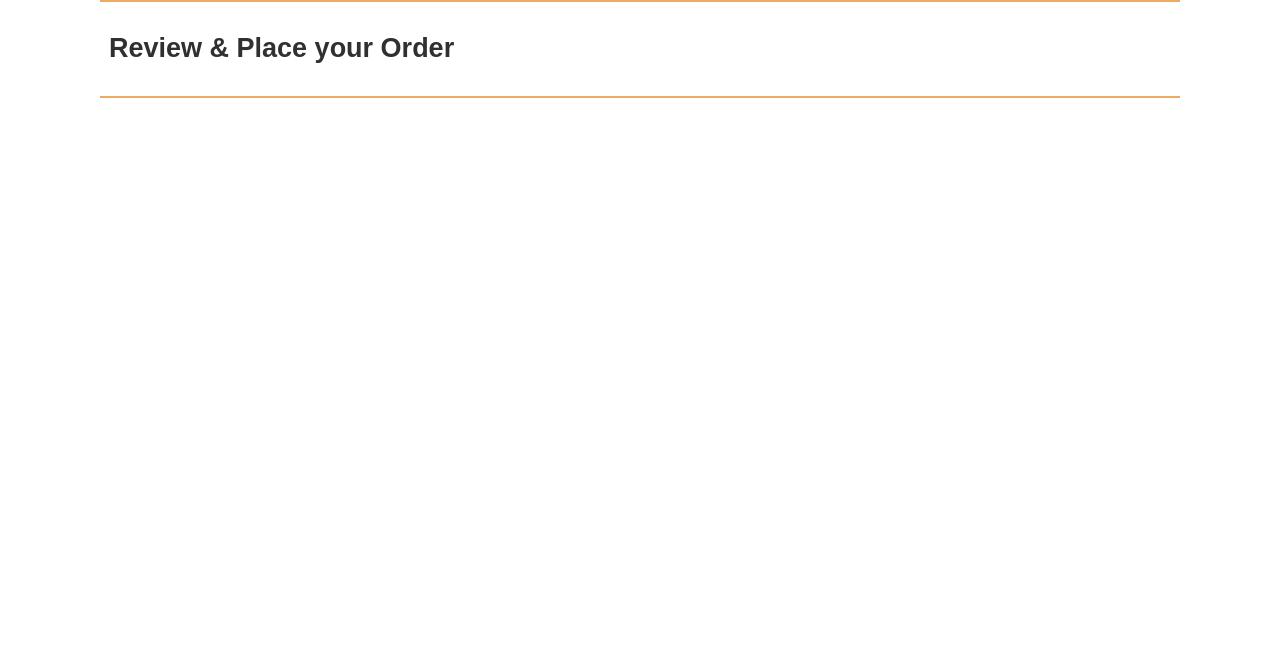
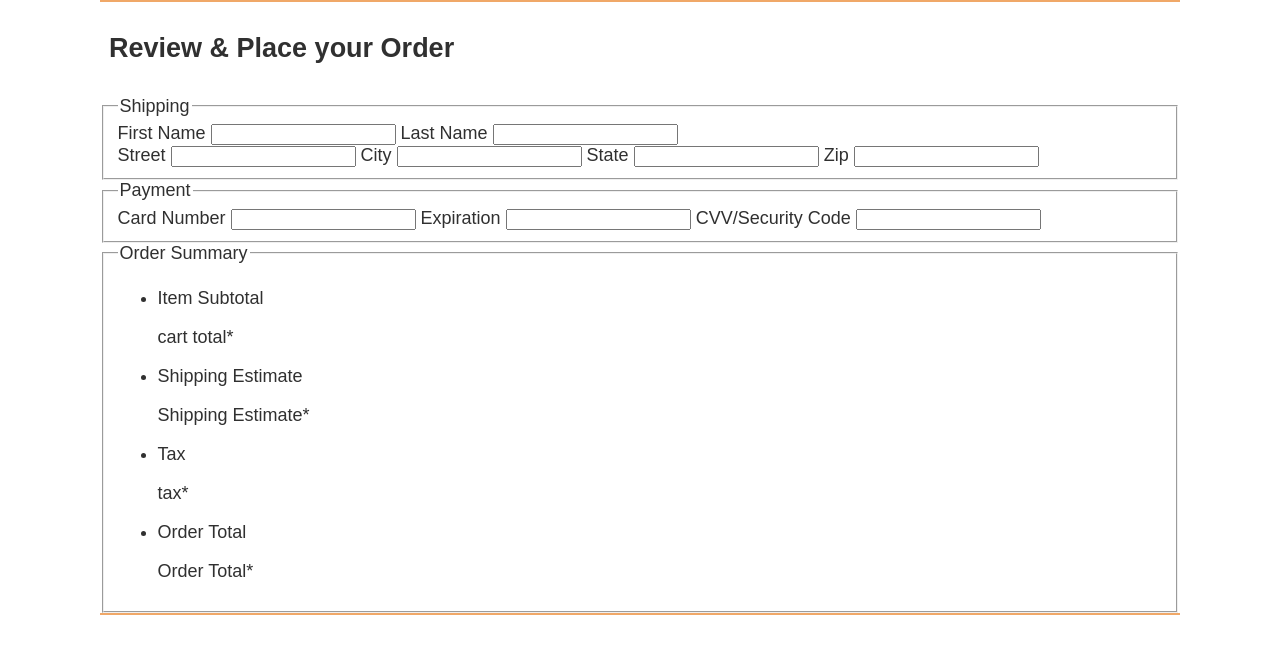
Before and after one commit to helamancarrillo/-Sleepoutside-project, a website: page src/checkout/index.html in a window 1280 px wide. Drawn offline with Linux system fonts and the light colour scheme; files that its build step writes are made by us from their sources.

Commit message:
set up branch for team4 activity. created checkout process and workout on tasks for it in the html page and mjs.

```diff
--- a/src/checkout/index.html
+++ b/src/checkout/index.html
@@ -18,6 +18,62 @@
       <section class="products">
         <h2>Review & Place your Order</h2>
       </section>
+      <section class="checkout-form">
+        <form name="checkout">
+          <fieldset>
+            <legend>Shipping</legend>
+            <div class="checkout_name">
+              <label for="fname">First Name</label>
+              <input type="text" id="fname" name="fname" required />
+              <label for="lname">Last Name</label>
+              <input type="text" id="lname" name="lname" required />
+            </div>
+            <div class="checkout_address">
+              <label for="street">Street</label>
+              <input type="text" id="street" name="street" required />
+              <label for="city">City</label>
+              <input type="text" id="city" name="city" required />
+              <label for="state">State</label>
+              <input type="text" id="state" name="state" required />
+              <label for="zip">Zip</label>
+              <input type="text" id="zip" name="zip" required />
+            </div>
+          </fieldset>
+          <fieldset>
+            <legend>Payment</legend>
+            <div class="checkout_payment">
+              <label for="card">Card Number</label>
+              <input type="text" id="card" name="card" required />
+              <label for="exp">Expiration</label>
+              <input type="text" id="exp" name="exp" required />
+              <label for="cvv">CVV/Security Code</label>
+              <input type="text" id="cvv" name="cvv" required />
+            </div>
+          </fieldset>
+          <fieldset class="checkout_summary">
+            <legend>Order Summary</legend>
+            <ul>
+              <li>
+                <label for="cart_total">Item Subtotal
+                </label>
+                <p>cart total*</p>
+              </li>
+              <li>
+                <label for="shipping">Shipping Estimate</label>
+                <p>Shipping Estimate*</p>
+              </li>
+              <li>
+                <label for="tax">Tax</label>
+                <p>tax*</p>
+              </li>
+              <li>
+                <label for="order_total">Order Total</label>
+                <p>Order Total*</p>
+              </li>
+            </ul>
+          </fieldset>
+        </form>
+      </section>
     </main>
 
     <footer id="main-footer"></footer>
```
Also changed, not shown: src/cart/index.html (+1 -0 lines), src/js/checkoutProcess.mjs (added, +35 -0 lines).
